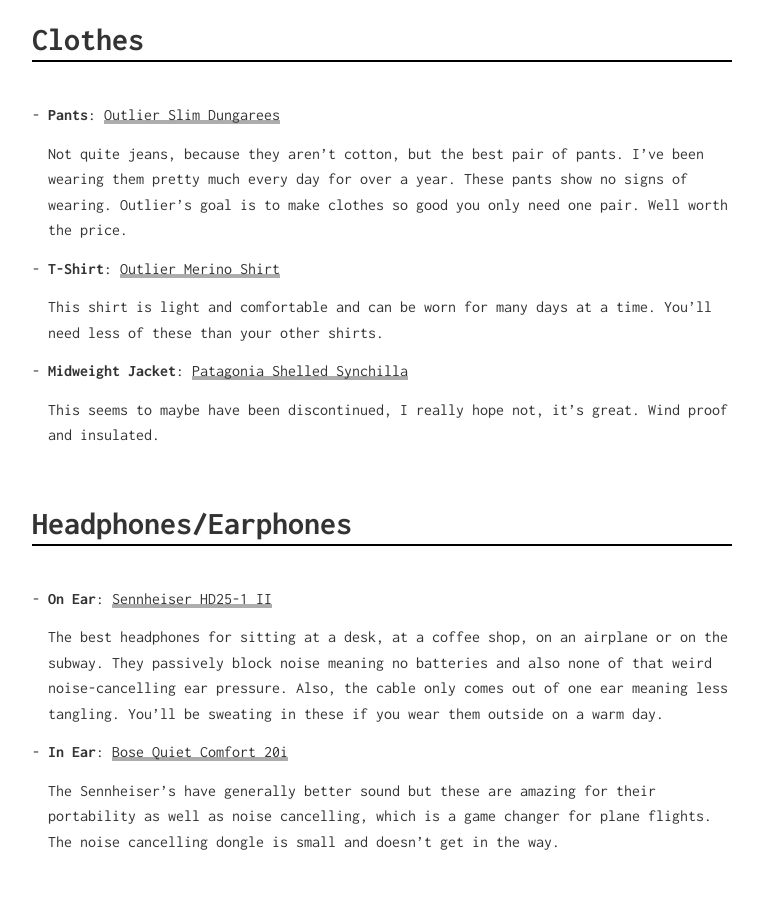
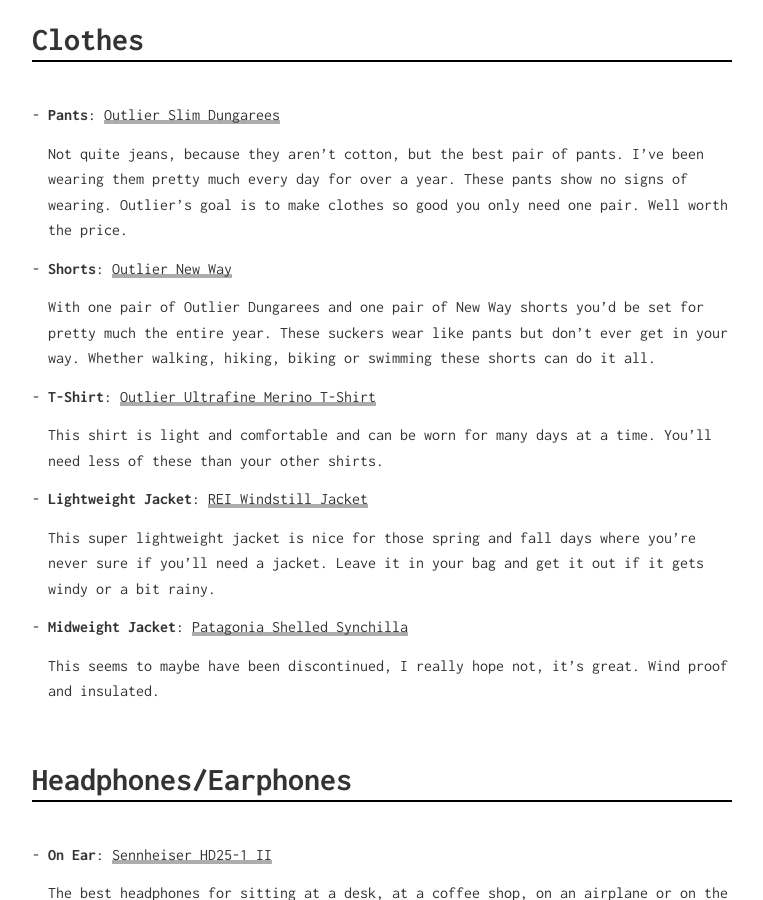
Before and after one commit to sklise/damn-fine, a Jekyll site: the page built from things.md, in a window 1280 px wide and 900 px high, scrolled down 721 px. Shown: the whole window, without its empty margins (258-1021 px from the left). Built offline with Jekyll 4.4.1, drawn with Linux system fonts in a browser that asks for light colours; some of the changed text lies outside the part shown.

Commit message:
Reorganize links

```diff
--- a/things.md
+++ b/things.md
@@ -19,20 +19,37 @@ A collection of things that I think are pretty much the best, damn fine-est thin
 
     I hate roller bags, they are awkward to carry, hard to roll on a sidewalk and take up so much space when not in use. Duffel bags are better. Good as a carryon but you need to be careful of the contents if checking.
 
+[bootlegger]: http://www.boreasgear.com/collections/super-tramp/products/bootlegger-eclipse-black
+[knog-front]: http://www.amazon.com/Knog-Boomer-Rechargeable-Front-Light/dp/B004HNRBCG
+[knog-back]: http://www.amazon.com/Knog-Boomer-Rechargeable-Rear-Light/dp/B004HNUSOE/ref=pd_sim_sg_5
+[duffel]: http://www.rei.com/product/866312/rei-classic-duffel-bag-medium-special-buy
+
 ## Clothes
 
-- **Pants**: [Outlier Slim Dungarees](http://shop.outlier.cc/shop/retail/slim-dungarees.html)
+- **Pants**: [Outlier Slim Dungarees][outlier-dungarees]
 
     Not quite jeans, because they aren't cotton, but the best pair of pants. I've been wearing them pretty much every day for over a year. These pants show no signs of wearing. Outlier's goal is to make clothes so good you only need one pair. Well worth the price.
 
-- **T-Shirt**: [Outlier Merino Shirt](#)
+- **Shorts**: [Outlier New Way][outlier-shorts]
+
+    With one pair of Outlier Dungarees and one pair of New Way shorts you'd be set for pretty much the entire year. These suckers wear like pants but don't ever get in your way. Whether walking, hiking, biking or swimming these shorts can do it all.
+
+- **T-Shirt**: [Outlier Ultrafine Merino T-Shirt][outlier-t]
 
     This shirt is light and comfortable and can be worn for many days at a time. You'll need less of these than your other shirts.
 
--  **Midweight Jacket**: [Patagonia Shelled Synchilla][patagonia-shelled]
+- **Lightweight Jacket**: [REI Windstill Jacket][rei-windstill]
+
+    This super lightweight jacket is nice for those spring and fall days where you're never sure if you'll need a jacket. Leave it in your bag and get it out if it gets windy or a bit rainy.
+
+- **Midweight Jacket**: [Patagonia Shelled Synchilla][patagonia-shelled]
 
     This seems to maybe have been discontinued, I really hope not, it's great. Wind proof and insulated.
 
+[outlier-dungarees]: http://shop.outlier.cc/shop/retail/slim-dungarees.html
+[outlier-shorts]: http://shop.outlier.cc/shop/retail/new-way-shorts.html
+[outlier-t]: http://shop.outlier.cc/shop/retail/ultrafine-merino-tee.html
+[rei-windstill]: http://www.rei.com/product/861262/rei-windstill-jacket-mens
 [patagonia-shelled]: http://www.moosejaw.com/moosejaw/shop/product_Patagonia-Men-s-Shelled-Synchilla-Jacket_10193871_10208_10000001_-1_
 
 ## Headphones/Earphones
@@ -69,24 +93,20 @@ A collection of things that I think are pretty much the best, damn fine-est thin
 
 - **Brew Method**: [Kalita Wave 155][kalita155]
 - **Iced Coffee**: [Counter Culture's Japanese Iced Coffee Method][iced]
+
+    The best thing about making iced coffee this way is the flavor. The second best is that you don't need to plan 12 hours in advance to enjoy it. All you need is your pour over device and some ice cubes.
+
 - **Grinder**: [Baratza Encore][grinder]
 
     There are better grinders, this one is sufficient for me for now.
 
 - **Beans to Water Ratio**: 60g Coffee / 1000 mL Water
+
+    Specialty coffee shops all across the country all recommend a ratio very close to 60g/1000mL. It works well for me. If you're extra fussy, you can start here and try different amounts.
+
 - **Roasters**
     + [Cafe Grumpy][grumpy] New York, NY
     + [Fourbarrel][fourbarrel] San Francisco, CA
-
-[bootlegger]: http://www.boreasgear.com/collections/super-tramp/products/bootlegger-eclipse-black
-[knog-front]: http://www.amazon.com/Knog-Boomer-Rechargeable-Front-Light/dp/B004HNRBCG
-[knog-back]: http://www.amazon.com/Knog-Boomer-Rechargeable-Rear-Light/dp/B004HNUSOE/ref=pd_sim_sg_5
-[duffel]: http://www.rei.com/product/866312/rei-classic-duffel-bag-medium-special-buy
-[sennheiser]: http://www.amazon.com/Sennheiser-HD25-1-II-Closed-Back-Headphones/dp/B000TDZOXG/ref=sr_1_1
-[bose]: http://www.amazon.com/Bose-QuietComfort-Acoustic-Cancelling-Headphones/dp/B00D429Y12/ref=sr_1_1
-[caran]: http://www.carandache.ch/en/214-849-bille-noir-avec-etui.html
-[a5]: http://www.muji.us/store/stationery/notebooks/recycled-paper-notebook-a5.html
-[a6]: http://www.muji.us/store/stationery/notebooks/recycled-paper-note-beige-a6-plain.html
 
 [kalita155]: http://www.amazon.com/Kalita-Dripper-person-04021-japan/dp/B004W5L1XY/ref=pd_sbs_k_3
 [iced]: http://vimeo.com/41298356
```
Also changed, not shown: other parts of things.md (+7 -0 lines).
